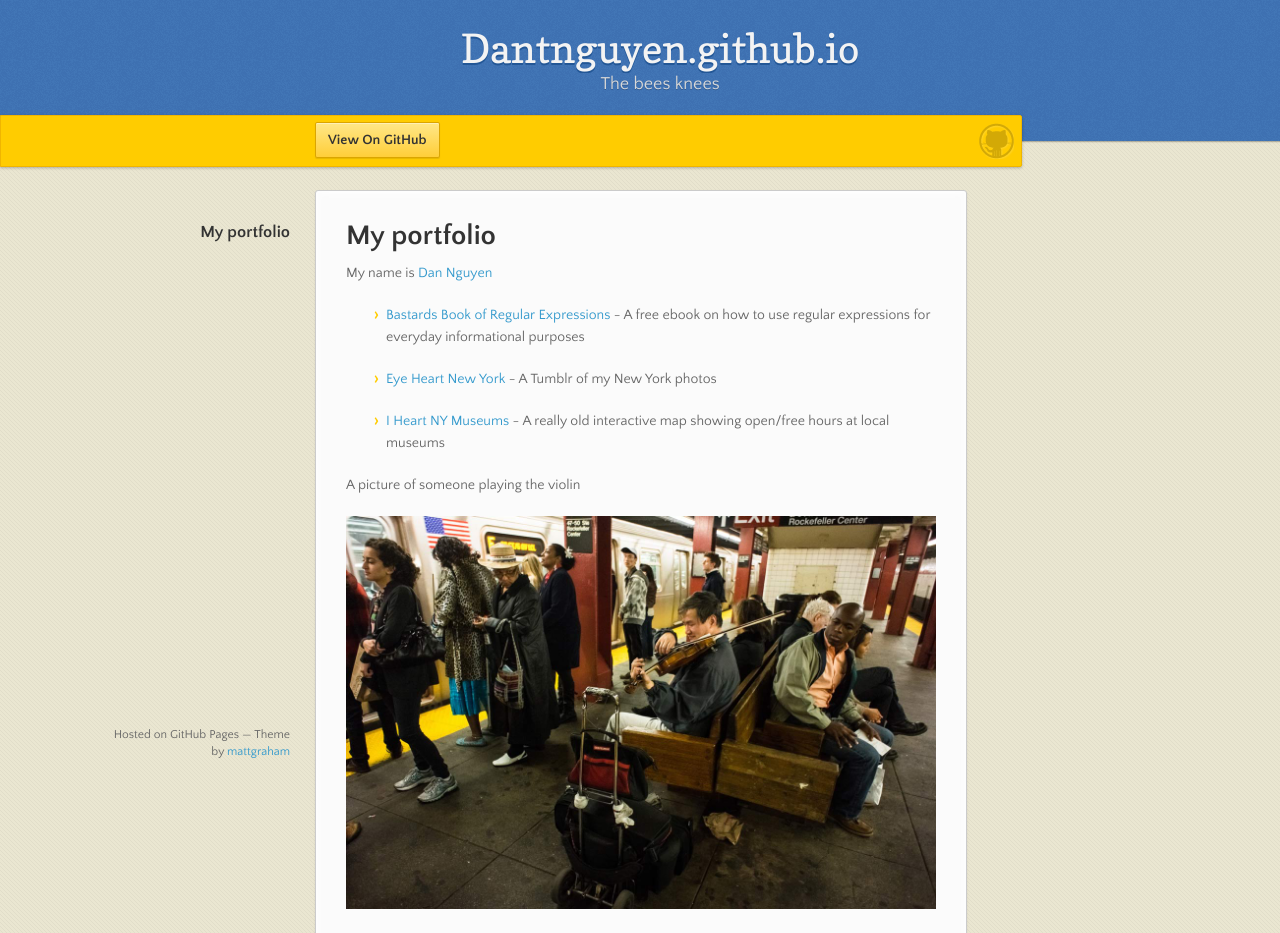
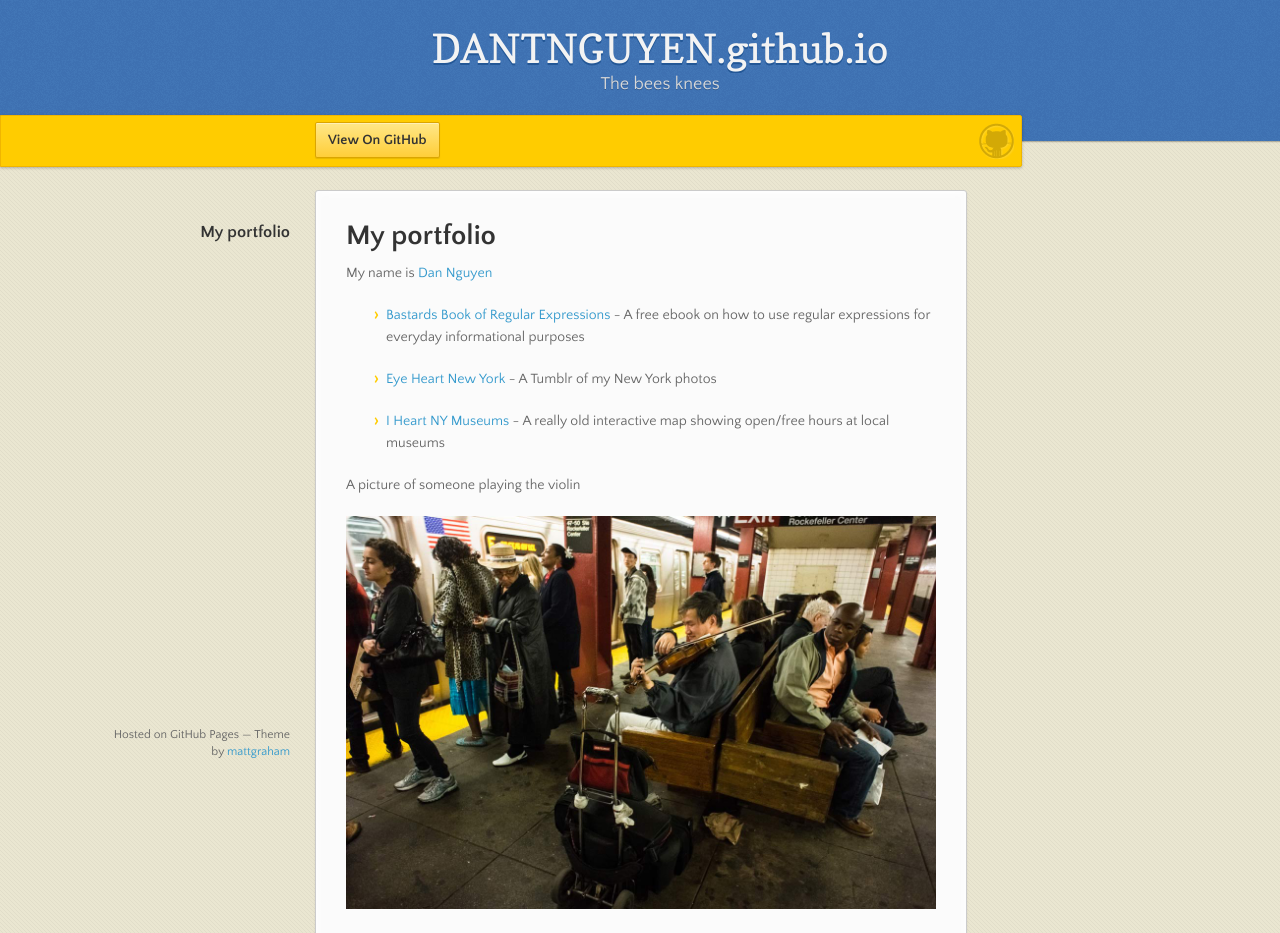
Before and after one commit to dantnguyen/dantnguyen.github.io, a plain HTML site: page index.html in a window 1280 px wide. Shown: the top 933 px of the page. Drawn offline with nearby package versions, Linux system fonts and the light colour scheme.

Commit message:
updated index.html via github.com

```diff
--- a/index.html
+++ b/index.html
@@ -17,7 +17,7 @@
   <body>
 
       <header>
-        <h1>Dantnguyen.github.io</h1>
+        <h1>DANTNGUYEN.github.io</h1>
         <p>The bees knees</p>
       </header>
 
```
